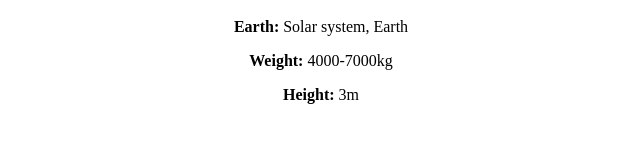
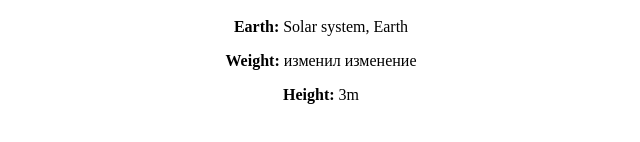
Before and after one commit to amberjkee/Chentsov_P-12BN, a plain HTML site: page index.html in a window 1280 px wide. Shown: the part 2144-2286 px from the top of the page, 319-959 px from the left. Drawn offline with Linux system fonts and the light colour scheme.

Commit message:
Update index.html

```diff
--- a/index.html
+++ b/index.html
@@ -29,7 +29,7 @@
 <h2>Cock</h2>
 <img width=350px src="img/4444.jpg">
 <p><b>Earth:</b> Solar system, Earth</p>
-<p><b>Weight:</b> 4000-7000kg</p>
+<p><b>Weight:</b> изменил изменение</p>
 <p><b>Height:</b> 3m</p>
 <br>
 </body>
```
